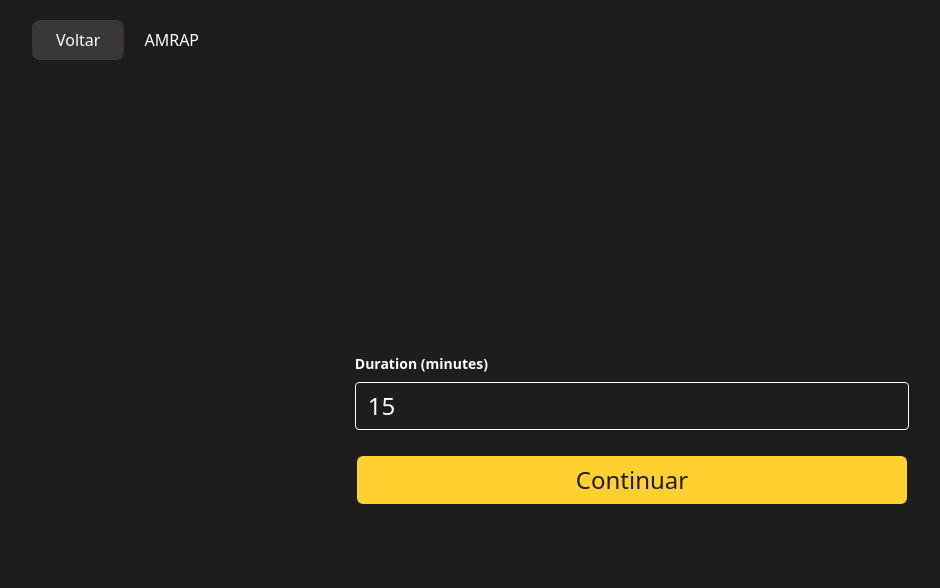
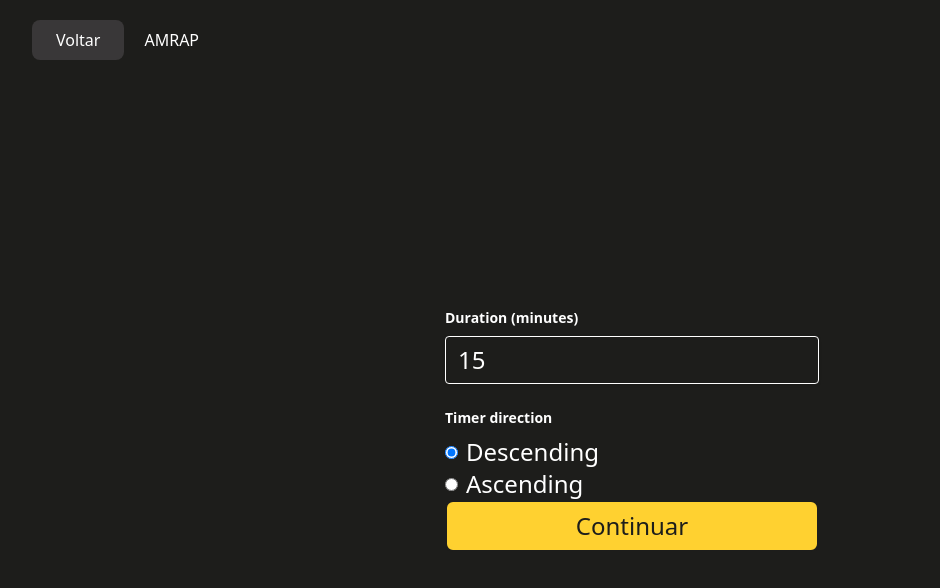
Before and after one commit to oesleik/timer, a React (Vite) app: page /#/timer/AMRAP in a window 1280 px wide. Shown: the top 588 px of the page, without its empty margins (8-948 px from the left). Built offline with nearby package versions, Linux system fonts and the light colour scheme.

Commit message:
Options config with AMRAP direction

```diff
--- a/src/components/ModeParamsForm.tsx
+++ b/src/components/ModeParamsForm.tsx
@@ -137,7 +137,7 @@ export const ModeParamsForm = ({
 	}
 
 	return <>
-		<form onSubmit={() => {}} className="text-2xl">
+		<form onSubmit={() => { }} className="text-2xl">
 			{Object.entries(customParams).map(([ref, param]) => (
 				<CustomParamInput
 					key={ref}
@@ -164,9 +164,7 @@ const CustomParamInput = ({ param, value, setValue }: {
 }) => {
 	if (param.inputType === "number") {
 		return <>
-			<label
-				className="block text-echo-white-500 text-sm font-bold mb-2"
-			>
+			<label className="block text-echo-white-500 text-sm font-bold mb-2">
 				{param.description}
 			</label>
 			<input
@@ -179,5 +177,25 @@ const CustomParamInput = ({ param, value, setValue }: {
 		</>;
 	}
 
+	if (param.inputType === "options") {
+		return <>
+			<label className="block text-echo-white-500 text-sm font-bold mb-2">
+				{param.description}
+			</label>
+			{param.options.map((option, idx) => (
+				<label key={idx} className="flex items-center">
+					<input
+						type="radio"
+						value={option.value}
+						checked={value === option.value}
+						onChange={event => setValue(event.target.value)}
+						className="mr-2"
+					/>
+					{option.label}
+				</label>
+			))}
+		</>;
+	}
+
 	return <></>;
 };
--- a/src/hooks/useModeSettings.ts
+++ b/src/hooks/useModeSettings.ts
@@ -53,10 +53,10 @@ type CustomNumberParam = {
 	parseValue?: (value: number) => number,
 };
 
-type CustomOptionsParam = {
+type CustomOptionsParam<T extends string = string> = {
 	inputType: "options",
-	options: string[],
-	defaultValue: string,
+	options: { value: T, label: string }[],
+	defaultValue: T,
 };
 
 export type CustomParamReplacement = `__${string}__`;
@@ -71,7 +71,7 @@ export const COLOR_SCHEME_MAP: Record<ColorScheme, string> = {
 } as const;
 
 const PREPARATION_STEP: RoundStepSettings = {
-	duration: 5,
+	duration: 10,
 	direction: "DESC",
 	description: "Preparation",
 	colorScheme: "PREPARATION",
@@ -101,7 +101,7 @@ const DEFAULT_SETTINGS: Record<string, ModeSettings> = {
 			rounds: 0,
 			roundSteps: [
 				PREPARATION_STEP,
-				{ duration: "__duration__", description: "AMRAP __duration__'" }
+				{ duration: "__duration__", description: "AMRAP __duration__'", direction: "__direction__" }
 			]
 		},
 		customParams: {
@@ -111,6 +111,15 @@ const DEFAULT_SETTINGS: Record<string, ModeSettings> = {
 				defaultValue: 15,
 				parseValue: value => value * 60,
 			},
+			"direction": {
+				description: "Timer direction",
+				inputType: "options",
+				options: [
+					{ value: "DESC", label: "Descending" },
+					{ value: "ASC", label: "Ascending" },
+				],
+				defaultValue: "DESC",
+			} satisfies CustomParamSettings & CustomOptionsParam<TimerDirection>,
 		}
 	},
 	TABATA: {
```
